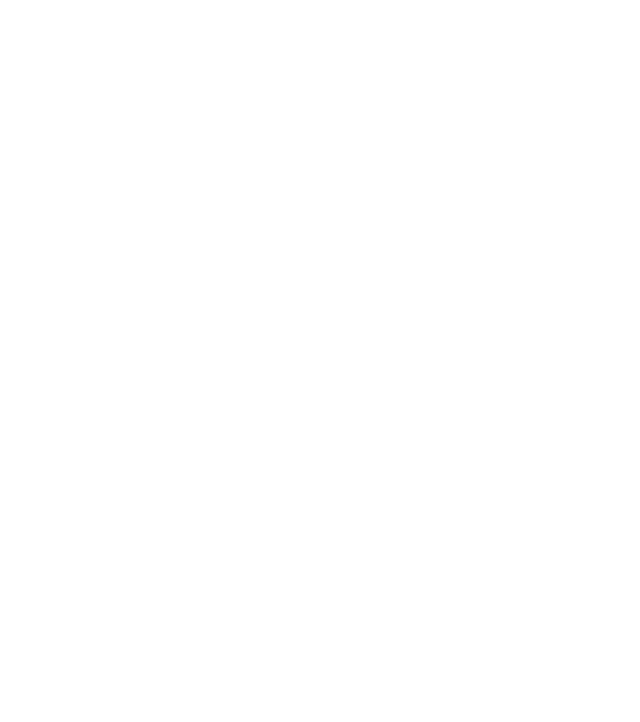
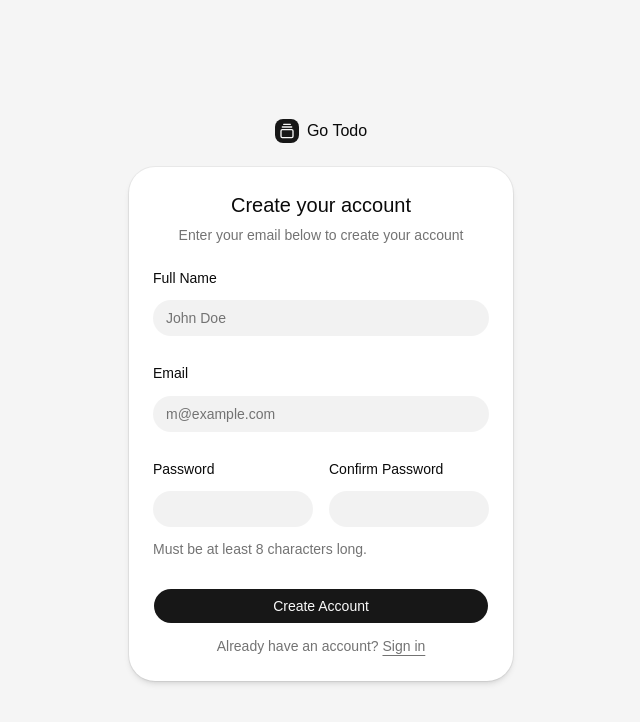
Before and after one commit to milkystar516/go-todo, a React (Vite) app in the folder frontend/: page /signup in a window 1280 px wide. Before the commit this address had no page. Shown: the top 722 px of the page, without its empty margins (319-959 px from the left). Built offline with nearby package versions, Linux system fonts and the light colour scheme.

Commit message:
feature:회원가입 페이지 추가

```diff
--- a/frontend/src/app/AppRoutes.tsx
+++ b/frontend/src/app/AppRoutes.tsx
@@ -5,6 +5,7 @@
 import { RootLayout } from "./layouts/RootLayout";
 import { LoginPage } from "../features/auth/LoginPage";
 import { TodosPage } from "../features/todos/TodosPage";
+import { SignupPage } from "../features/auth/SignupPage";
 
 export function AppRoutes() {
   return (
@@ -12,6 +13,7 @@
       <Route element={<RootLayout />}>
         <Route element={<AuthLayout />}>
           <Route path="login" element={<LoginPage />} />
+          <Route path="signup" element={<SignupPage />} />
         </Route>
 
         <Route element={<AppLayout />}>
--- a/frontend/src/components/team-switcher.tsx
+++ /dev/null
@@ -1,83 +0,0 @@
-"use client"
-
-import * as React from "react"
-
-import {
-  DropdownMenu,
-  DropdownMenuContent,
-  DropdownMenuItem,
-  DropdownMenuLabel,
-  DropdownMenuSeparator,
-  DropdownMenuShortcut,
-  DropdownMenuTrigger,
-} from "#components/ui/dropdown-menu"
-import {
-  SidebarMenu,
-  SidebarMenuButton,
-  SidebarMenuItem,
-} from "#components/ui/sidebar"
-import { ChevronDownIcon, PlusIcon } from "lucide-react"
-
-export function TeamSwitcher({
-  teams,
-}: {
-  teams: {
-    name: string
-    logo: React.ReactNode
-    plan: string
-  }[]
-}) {
-  const [activeTeam, setActiveTeam] = React.useState(teams[0])
-
-  if (!activeTeam) {
-    return null
-  }
-
-  return (
-    <SidebarMenu>
-      <SidebarMenuItem>
-        <DropdownMenu>
-          <DropdownMenuTrigger asChild>
-            <SidebarMenuButton className="w-fit px-1.5">
-              <div className="flex aspect-square size-5 items-center justify-center rounded-md bg-sidebar-primary text-sidebar-primary-foreground">
-                {activeTeam.logo}
-              </div>
-              <span className="truncate font-medium">{activeTeam.name}</span>
-              <ChevronDownIcon className="opacity-50" />
-            </SidebarMenuButton>
-          </DropdownMenuTrigger>
-          <DropdownMenuContent
-            className="w-64 rounded-lg"
-            align="start"
-            side="bottom"
-            sideOffset={4}
-          >
-            <DropdownMenuLabel className="text-xs text-muted-foreground">
-              Teams
-            </DropdownMenuLabel>
-            {teams.map((team, index) => (
-              <DropdownMenuItem
-                key={team.name}
-                onClick={() => setActiveTeam(team)}
-                className="gap-2 p-2"
-              >
-                <div className="flex size-6 items-center justify-center rounded-xs border">
-                  {team.logo}
-                </div>
-                {team.name}
-                <DropdownMenuShortcut>⌘{index + 1}</DropdownMenuShortcut>
-              </DropdownMenuItem>
-            ))}
-            <DropdownMenuSeparator />
-            <DropdownMenuItem className="gap-2 p-2">
-              <div className="flex size-6 items-center justify-center rounded-md border bg-background">
-                <PlusIcon className="size-4" />
-              </div>
-              <div className="font-medium text-muted-foreground">Add team</div>
-            </DropdownMenuItem>
-          </DropdownMenuContent>
-        </DropdownMenu>
-      </SidebarMenuItem>
-    </SidebarMenu>
-  )
-}
--- a/frontend/src/features/auth/LoginPage.tsx
+++ b/frontend/src/features/auth/SignupPage.tsx
@@ -1,8 +1,8 @@
 import { GalleryVerticalEnd } from "lucide-react";
 
-import { LoginForm } from "#components/login-form";
+import { SignupForm } from "./components/SignupForm";
 
-export function LoginPage() {
+export function SignupPage() {
   return (
     <div className="flex min-h-svh flex-col items-center justify-center gap-6 bg-muted p-6 md:p-10">
       <div className="flex w-full max-w-sm flex-col gap-6">
@@ -13,7 +13,7 @@
           Go Todo
         </div>
 
-        <LoginForm />
+        <SignupForm />
       </div>
     </div>
   );
--- /dev/null
+++ b/frontend/src/features/auth/components/SignupForm.tsx
@@ -0,0 +1,76 @@
+import { cn } from "#lib/utils"
+import { Button } from "#components/ui/button"
+import {
+  Card,
+  CardContent,
+  CardDescription,
+  CardHeader,
+  CardTitle,
+} from "#components/ui/card"
+import {
+  Field,
+  FieldDescription,
+  FieldGroup,
+  FieldLabel,
+} from "#components/ui/field"
+import { Input } from "#components/ui/input"
+
+export function SignupForm({
+  className,
+  ...props
+}: React.ComponentProps<"div">) {
+  return (
+    <div className={cn("flex flex-col gap-6", className)} {...props}>
+      <Card>
+        <CardHeader className="text-center">
+          <CardTitle className="text-xl">Create your account</CardTitle>
+          <CardDescription>
+            Enter your email below to create your account
+          </CardDescription>
+        </CardHeader>
+        <CardContent>
+          <form>
+            <FieldGroup>
+              <Field>
+                <FieldLabel htmlFor="name">Full Name</FieldLabel>
+                <Input id="name" type="text" placeholder="John Doe" required />
+              </Field>
+              <Field>
+                <FieldLabel htmlFor="email">Email</FieldLabel>
+                <Input
+                  id="email"
+                  type="email"
+                  placeholder="m@example.com"
+                  required
+                />
+              </Field>
+              <Field>
+                <Field className="grid grid-cols-2 gap-4">
+                  <Field>
+                    <FieldLabel htmlFor="password">Password</FieldLabel>
+                    <Input id="password" type="password" required />
+                  </Field>
+                  <Field>
+                    <FieldLabel htmlFor="confirm-password">
+                      Confirm Password
+                    </FieldLabel>
+                    <Input id="confirm-password" type="password" required />
+                  </Field>
+                </Field>
+                <FieldDescription>
+                  Must be at least 8 characters long.
+                </FieldDescription>
+              </Field>
+              <Field>
+                <Button type="submit">Create Account</Button>
+                <FieldDescription className="text-center">
+                  Already have an account? <a href="#">Sign in</a>
+                </FieldDescription>
+              </Field>
+            </FieldGroup>
+          </form>
+        </CardContent>
+      </Card>
+    </div>
+  )
+}
```
Also changed, not shown: frontend/src/features/auth/components/LoginForm.tsx (renamed from frontend/src/components/login-form.tsx).
